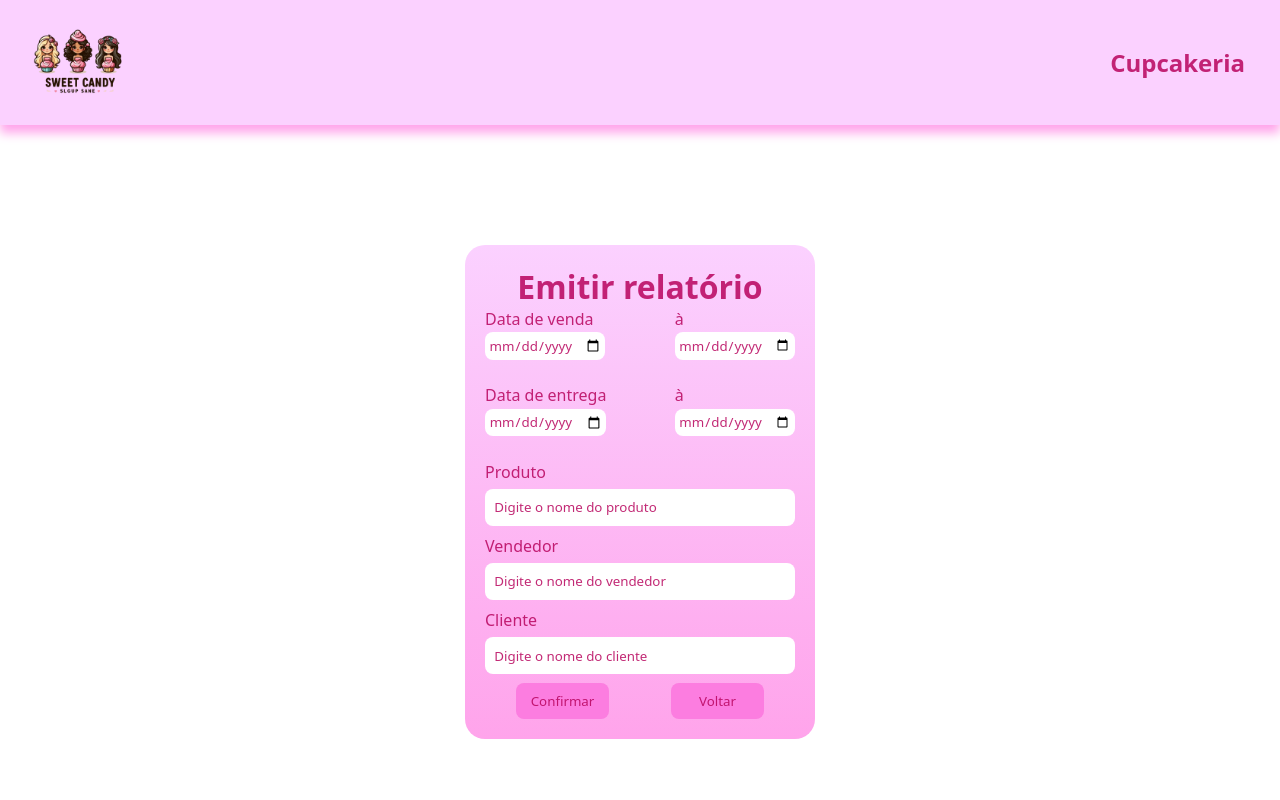
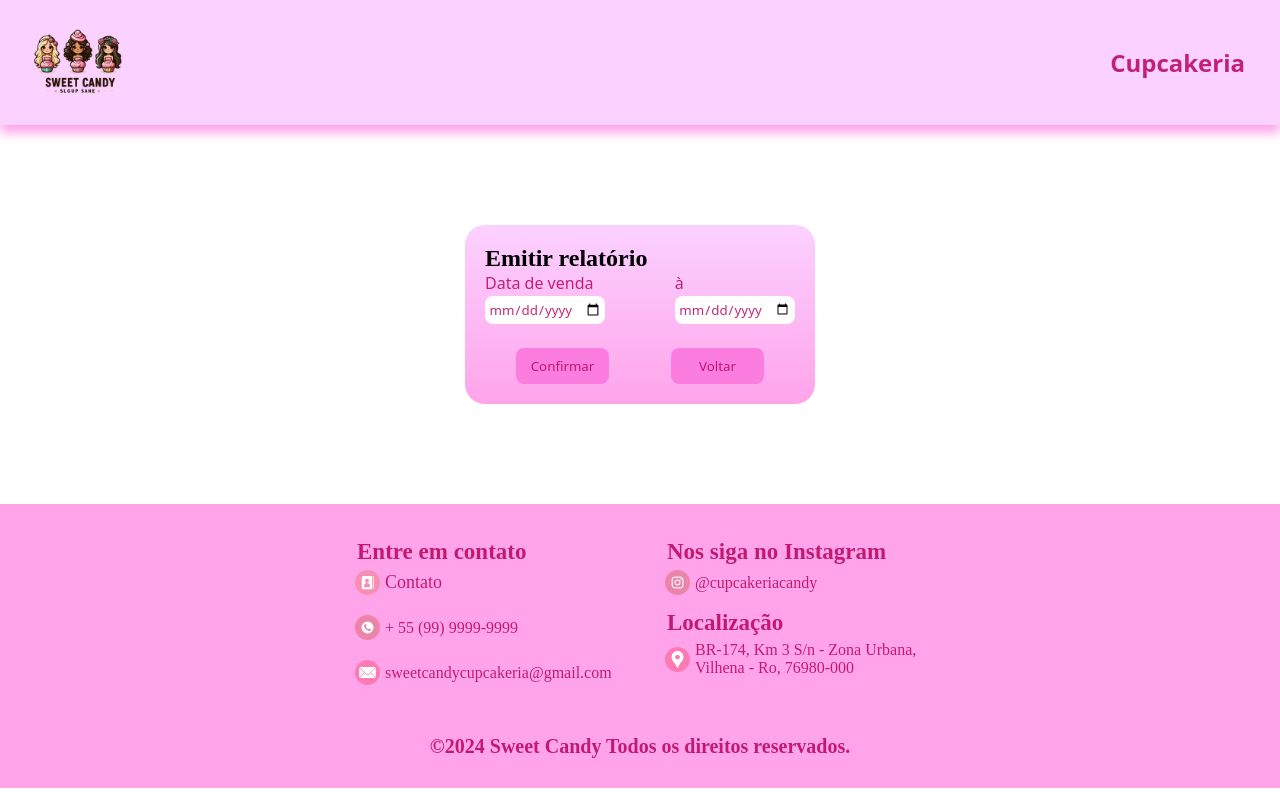
Before and after one commit to cecilioana/fabrica_react, a Next.js app: page /emitirRelatorio in a window 1280 px wide. Shown: the top 800 px of the page. Built offline with nearby package versions, Linux system fonts and the light colour scheme; a web font is replaced by a local one.

Commit message:
resumo da tela

```diff
--- a/src/app/emitirRelatorio/page.js
+++ b/src/app/emitirRelatorio/page.js
@@ -9,7 +9,7 @@ export default function Relatorio() {
       <Header />
       <div className={styles.fundo}>
       <div className={styles.data}>
-        <h1 className={styles.h1}>Emitir relatório</h1>
+        <h2 className={styles.h2}>Emitir relatório</h2>
         <form>
           <div className={styles.venda}>
             <label className={styles.label} htmlFor="data-inicio">
@@ -19,52 +19,6 @@ export default function Relatorio() {
             <label htmlFor="data-fim" className={styles.label}>
               à
               <input className={styles.input} type="date" id="data-fim" name="data-fim" />
-            </label>
-          </div>
-          <div className={styles.entrega}>
-            <label className={styles.label} htmlFor="data-entrega1">
-              Data de entrega
-              <input className={styles.input} type="date" id="data-entrega1" name="data-entrega1" />
-            </label>
-            <label className={styles.label} htmlFor="data-entrega2">
-              à
-              <input className={styles.input} type="date" id="data-entrega2" name="data-entrega2" />
-            </label>
-          </div>
-          <div className={styles.produtoo}>
-            <label className={styles.label} htmlFor="produto">
-              Produto
-              <input className={styles.input}
-                type="text"
-                id="produto"
-                placeholder="Digite o nome do produto"
-                name="produto"
-                required
-              />
-            </label>
-          </div>
-          <div className={styles.vendedorr}>
-            <label className={styles.label} htmlFor="vendedor">
-              Vendedor
-              <input className={styles.input}
-                type="text"
-                id="vendedor"
-                placeholder="Digite o nome do vendedor"
-                name="vendedor"
-                required
-              />
-            </label>
-          </div>
-          <div className={styles.clientee}>
-            <label className={styles.label} htmlFor="cliente">
-              Cliente
-              <input className={styles.input}
-                type="text"
-                id="cliente"
-                placeholder="Digite o nome do cliente"
-                name="cliente"
-                required
-              />
             </label>
           </div>
         </form>
--- a/src/components/Header/Header.module.css
+++ b/src/components/Header/Header.module.css
@@ -10,7 +10,7 @@
     justify-content: space-between;
     align-items: center;
     padding: 15px;
-    margin-bottom: 120px;
+    margin-bottom: 100px;
 
 }
 
```
